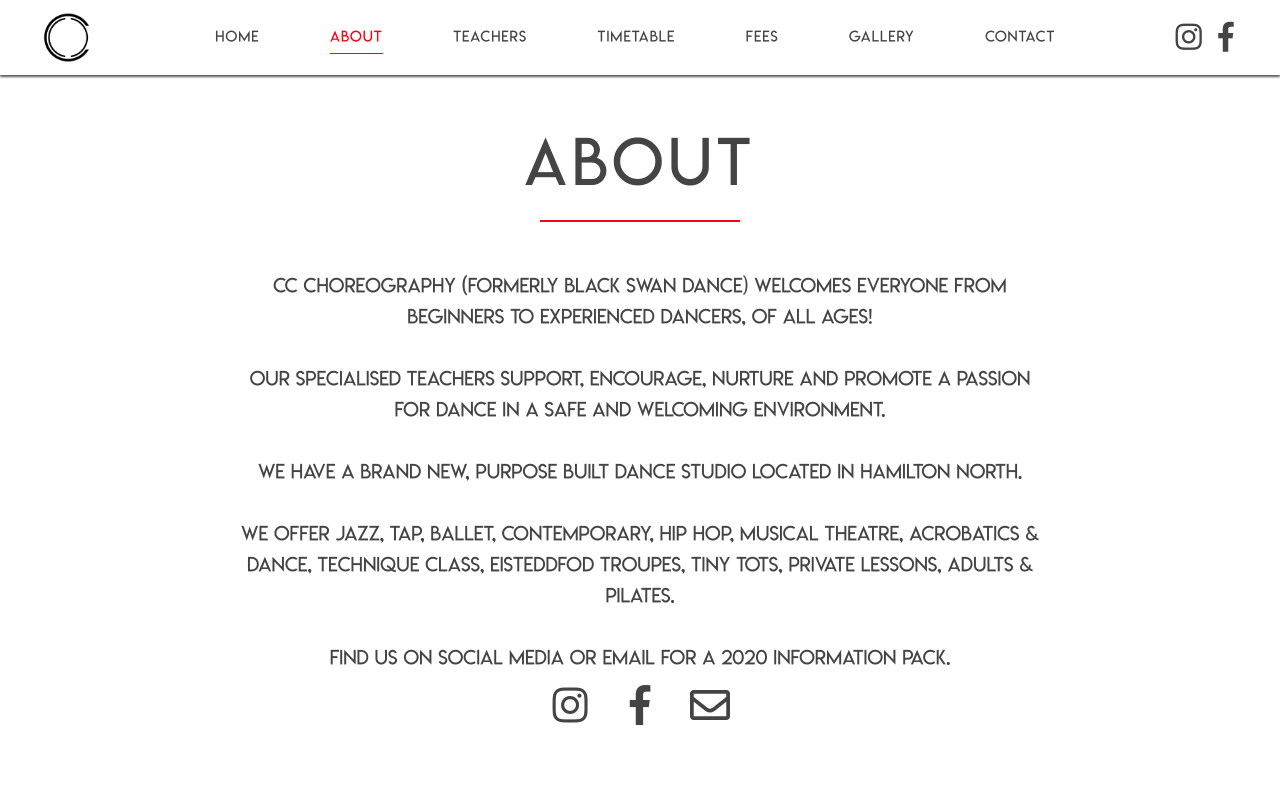
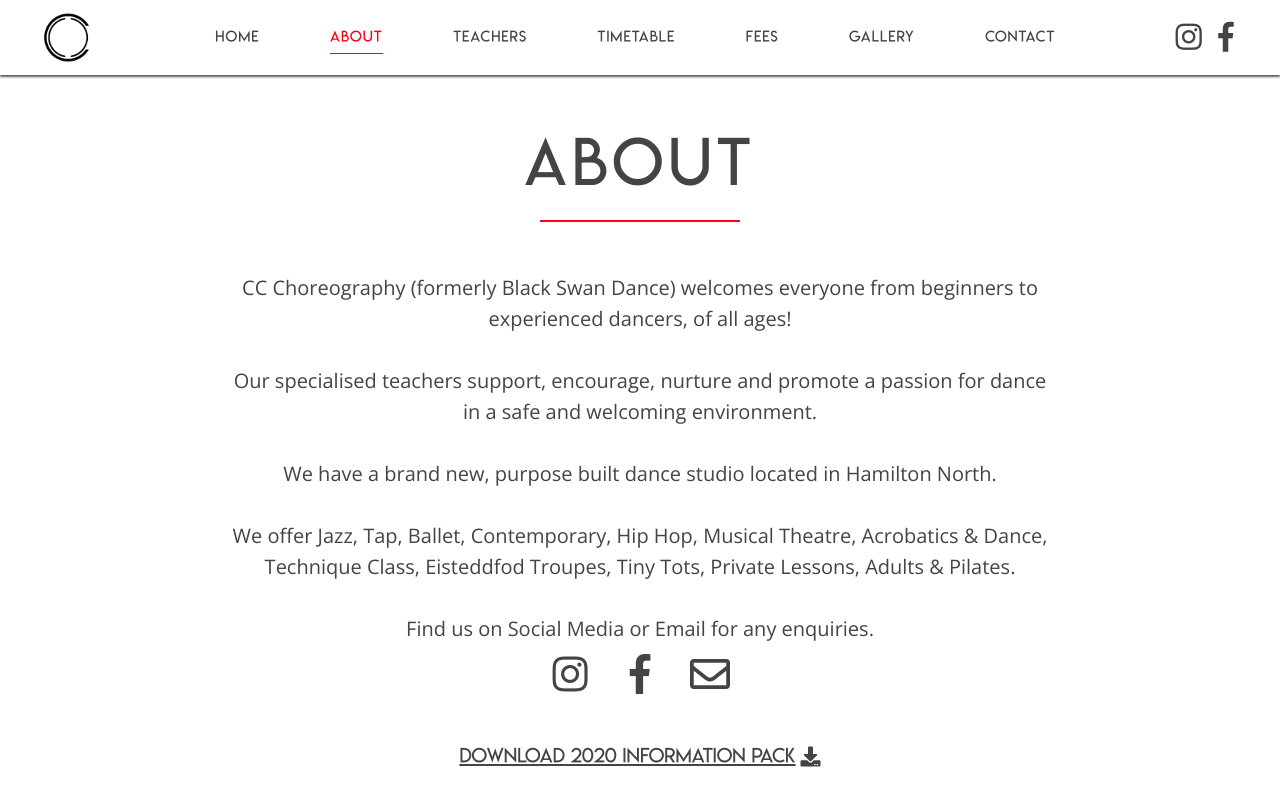
Before and after one commit to LauraAshleigh/CCChoreography, a React (Create React App) app: page /about in a window 1280 px wide. Shown: the top 795 px of the page. Built offline with nearby package versions, Linux system fonts and the light colour scheme; a small style sheet from the web is missing.

Commit message:
Update about page

```diff
--- a/src/Components/AboutPage/AboutPage.css
+++ b/src/Components/AboutPage/AboutPage.css
@@ -3,6 +3,7 @@
   margin: 0 auto;
   line-height: 155%;
   text-align: center;
+  font-family: 'Open Sans', sans-serif;
 }
 
 .about-icons {
@@ -16,4 +17,16 @@
   justify-content: center;
 }
 
+.download-info-pack {
+  display: flex;
+  justify-content: center;
+  align-items: center;
+  color: var(--font-color);
+  margin: 50px 0;
+}
+
+.download-info-pack:hover { color: var(--red-color); }
+
+.download-info-pack div { margin-right: 5px; }
+
 .about-photo img { height: 100%; }
--- a/src/Components/AboutPage/AboutPage.js
+++ b/src/Components/AboutPage/AboutPage.js
@@ -2,6 +2,7 @@ import React from 'react'
 import Icons from '../Icons/Icons'
 import PageWrapper from '../PageWrapper/PageWrapper'
 import aboutPhoto from '../../images/about-photo.jpg'
+import InfoPack from './InfoPack.pdf'
 import './AboutPage.css'
 
 const aboutPage = () => {
@@ -17,12 +18,17 @@ const aboutPage = () => {
         We offer Jazz, Tap, Ballet, Contemporary, Hip Hop, Musical Theatre, Acrobatics &amp; Dance,
         Technique Class, Eisteddfod Troupes, Tiny Tots, Private Lessons, Adults &amp; Pilates.
         <br/><br/>
-        Find us on Social Media or Email for a 2020 information pack.
+        Find us on Social Media or Email for any enquiries.
       </div>
 
       <div className='about-icons'>
         <Icons instagram facebook email />
       </div>
+
+      <a href={InfoPack} download className='download-info-pack'>
+        <div>Download 2020 Information Pack</div>
+        <i className='fas fa-download'/>
+      </a>
 
       <div className='about-photo'>
         <img src={aboutPhoto} alt='CC Choreography' />
--- a/src/Components/TeachersPage/TeachersConfig.js
+++ b/src/Components/TeachersPage/TeachersConfig.js
@@ -24,7 +24,7 @@ const teachers = [
     + '<br>1st  - Senior Jazz Troupe'
     + '<br>3rd - Senior Contemporary Troupe'
 
-    + '<br><br><br><br><b>Time To Shine 2019:</b>'
+    + '<br><br><b>Time To Shine 2019:</b>'
     + '<br>1st - Lyrical Troupe 14&U'
     + '<br>1st - Contemporary Troupe 14&U'
     + '<br>1st - Jazz Troupe 14&U'
--- a/src/Components/TimetablePage/TimetablePage.js
+++ b/src/Components/TimetablePage/TimetablePage.js
@@ -2,7 +2,7 @@ import React from 'react'
 import { ageGroups, timetable } from './TimetableConfig'
 import PageWrapper from '../PageWrapper/PageWrapper'
 import './TimetablePage.css'
-import Timetable from './Timetable.pdf'
+import InfoPack from '../AboutPage/InfoPack.pdf'
 
 const timetablePage = () => {
   const times = Object.keys(timetable)
@@ -10,7 +10,7 @@ const timetablePage = () => {
 
   return (
     <PageWrapper title='2020 Timetable'>
-      <a href={Timetable} download className='download-timetable'>
+      <a href={InfoPack} download className='download-timetable'>
         <div>Download PDF</div>
         <i className='fas fa-download'/>
       </a>
```
Also changed, not shown: 1 other file (tests, documents, lock files or other folders).
